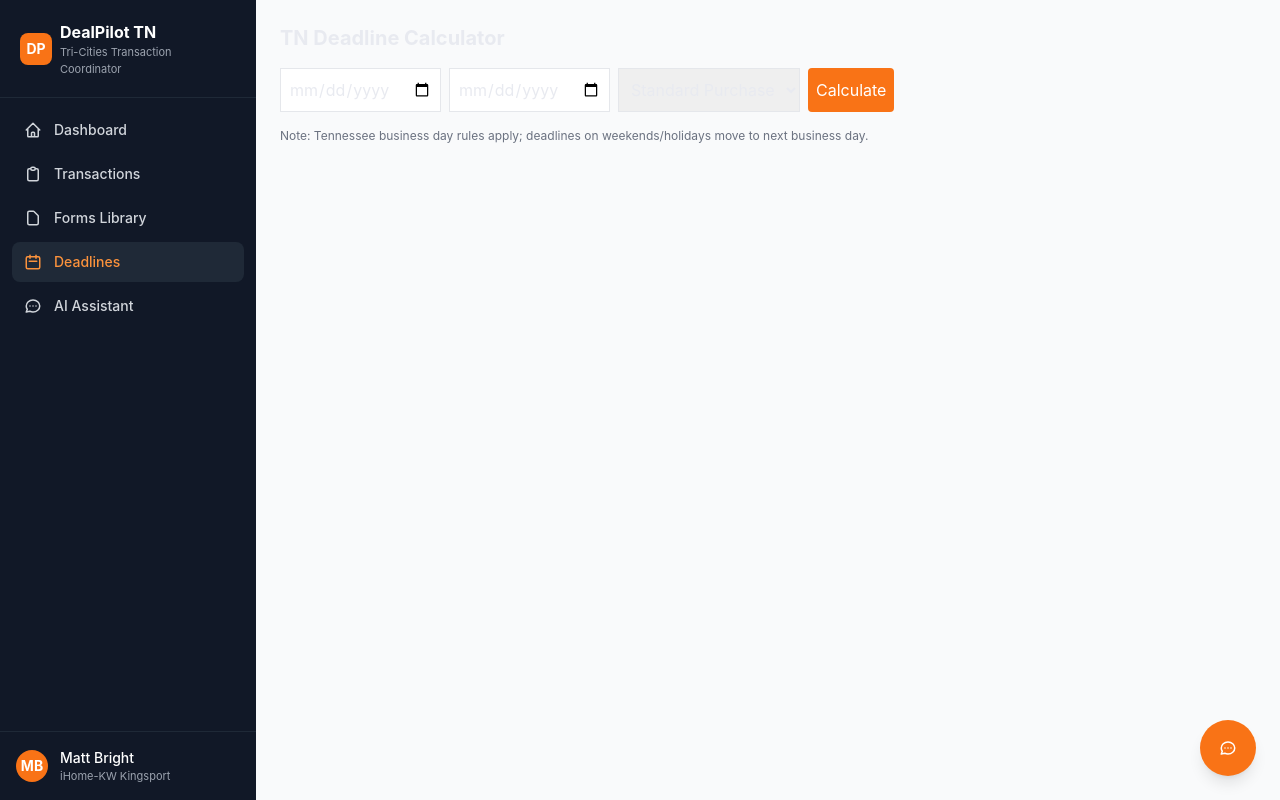
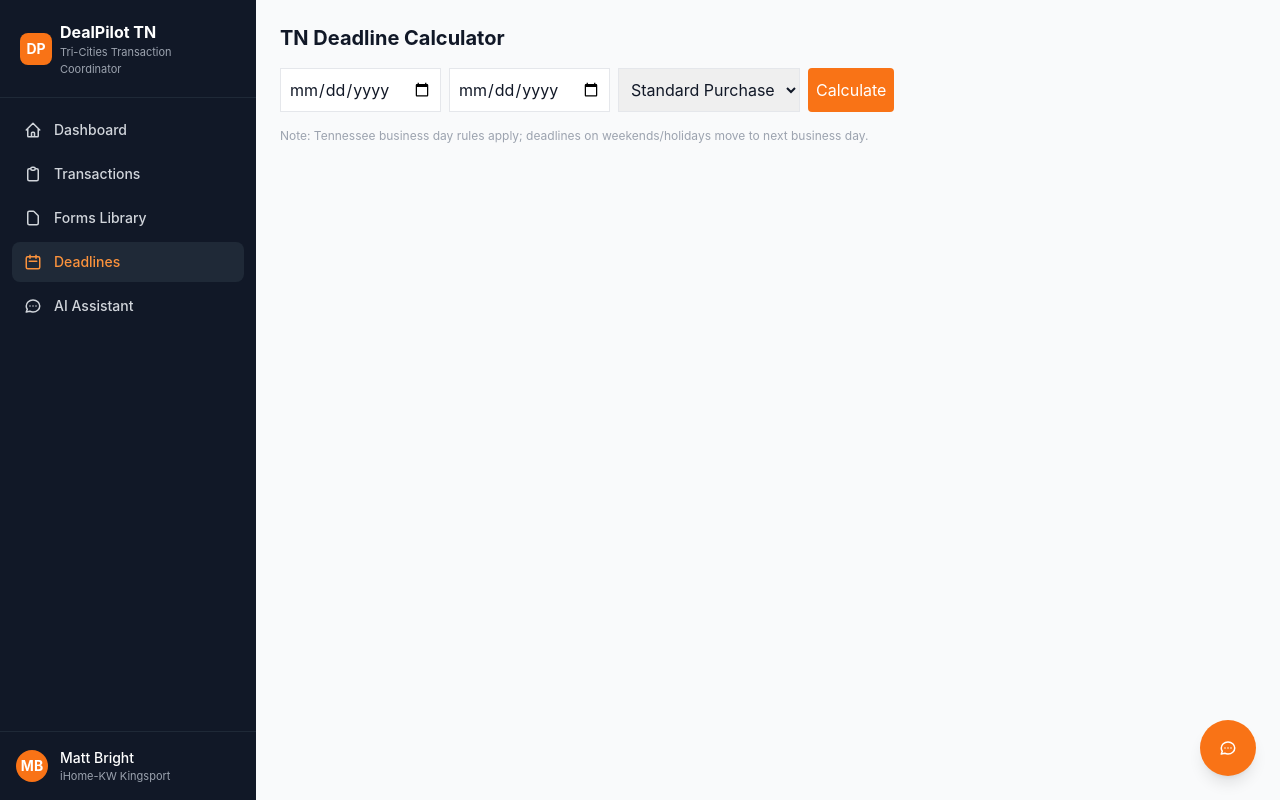
Before and after one commit to mbright4497/dealpilot-tn, a Next.js app in the folder dealpilot-tn/web/: page /chat in a window 1280 px wide. Both pictures are taken after a click on the button "Deadlines". Built offline with nearby package versions, Linux system fonts and the light colour scheme.

Commit message:
fix(ui): add text-gray-900 font contrast to DeadlineCalculator title, inputs, and results

```diff
--- a/dealpilot-tn/web/src/components/DeadlineCalculator.tsx
+++ b/dealpilot-tn/web/src/components/DeadlineCalculator.tsx
@@ -15,11 +15,11 @@ export default function DeadlineCalculator(){
 
   return (
     <div>
-      <h2 className="text-xl font-bold mb-4">TN Deadline Calculator</h2>
+      <h2 className="text-xl font-bold mb-4 text-gray-900">TN Deadline Calculator</h2>
       <div className="flex gap-2 mb-4">
-        <input type="date" value={binding} onChange={e=>setBinding(e.target.value)} className="border p-2" />
-        <input type="date" value={closing} onChange={e=>setClosing(e.target.value)} className="border p-2" />
-        <select className="border p-2">
+        <input type="date" value={binding} onChange={e=>setBinding(e.target.value)} className="border p-2 text-gray-900" />
+        <input type="date" value={closing} onChange={e=>setClosing(e.target.value)} className="border p-2 text-gray-900" />
+        <select className="border p-2 text-gray-900">
           <option>Standard Purchase</option>
           <option>New Construction</option>
           <option>Land/Lot</option>
@@ -31,15 +31,15 @@ export default function DeadlineCalculator(){
         {deadlines.map(d=>(
           <div key={d.key} className="p-3 bg-white shadow rounded flex justify-between">
             <div>
-              <div className="font-bold">{d.title}</div>
-              <div className="text-sm text-gray-500">{new Date(d.due_date).toLocaleDateString()}</div>
+              <div className="font-bold text-gray-900">{d.title}</div>
+              <div className="text-sm text-gray-600">{new Date(d.due_date).toLocaleDateString()}</div>
             </div>
-            <div className="text-sm text-gray-700">{Math.ceil((new Date(d.due_date).getTime()-new Date().getTime())/(1000*60*60*24))} days</div>
+            <div className="text-sm text-gray-600">{Math.ceil((new Date(d.due_date).getTime()-new Date().getTime())/(86400000))} days</div>
           </div>
         ))}
       </div>
 
-      <p className="text-xs text-gray-500 mt-4">Note: Tennessee business day rules apply; deadlines on weekends/holidays move to next business day.</p>
+      <p className="text-xs text-gray-400 mt-4">Note: Tennessee business day rules apply; deadlines on weekends/holidays move to next business day.</p>
     </div>
   )
 }
```
